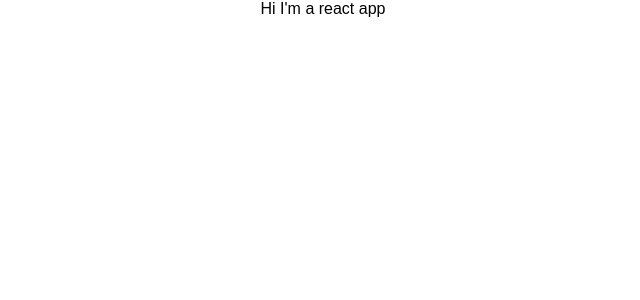
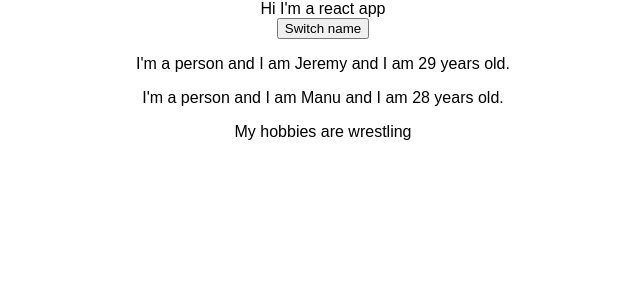
Before and after one commit to SHEFFcode/react-max, a React (Create React App) app: page / in a window 1280 px wide. Shown: the top 300 px of the page, without its empty margins (317-957 px from the left). Built offline with nearby package versions, Linux system fonts and the light colour scheme.

Commit message:
get going on react

```diff
--- a/src/App.js
+++ b/src/App.js
@@ -1,11 +1,35 @@
 import React, { Component } from 'react';
+import Person from './Person/Person';
 import './App.css';
 
 class App extends Component {
+  constructor() {
+    super();
+    this.state = {
+      persons: [
+        { name: 'Jeremy', age: 29 },
+        { name: 'Manu', age: 28 },
+        { name: 'Stephanie', age: 26 },
+      ]
+    }
+  }
+
+  onSwitchName() {
+    this.setState({
+      persons: [
+        { name: 'Max', age: 29 },
+        { name: 'Manu', age: 28 },
+        { name: 'Stephanie', age: 27 },]
+    })
+  }
+
   render() {
     return (
       <div className="App">
         <div> Hi I'm a react app</div>
+        <button onClick={this.onSwitchName.bind(this)}>Switch name</button>
+        <Person name={this.state.persons[0].name} age={this.state.persons[0].age} />
+        <Person name={this.state.persons[1].name} age={this.state.persons[1].age} >My hobbies are wrestling</Person>
       </div>
     );
   }
--- /dev/null
+++ b/src/Person/Person.js
@@ -0,0 +1,12 @@
+import React from 'react';
+
+const person = (props) => {
+  return (
+    <div>
+      <p>I'm a person and I am {props.name} and I am {props.age} years old.</p>
+      <p>{props.children}</p>
+    </div>
+  );
+}
+
+export default person;
```
